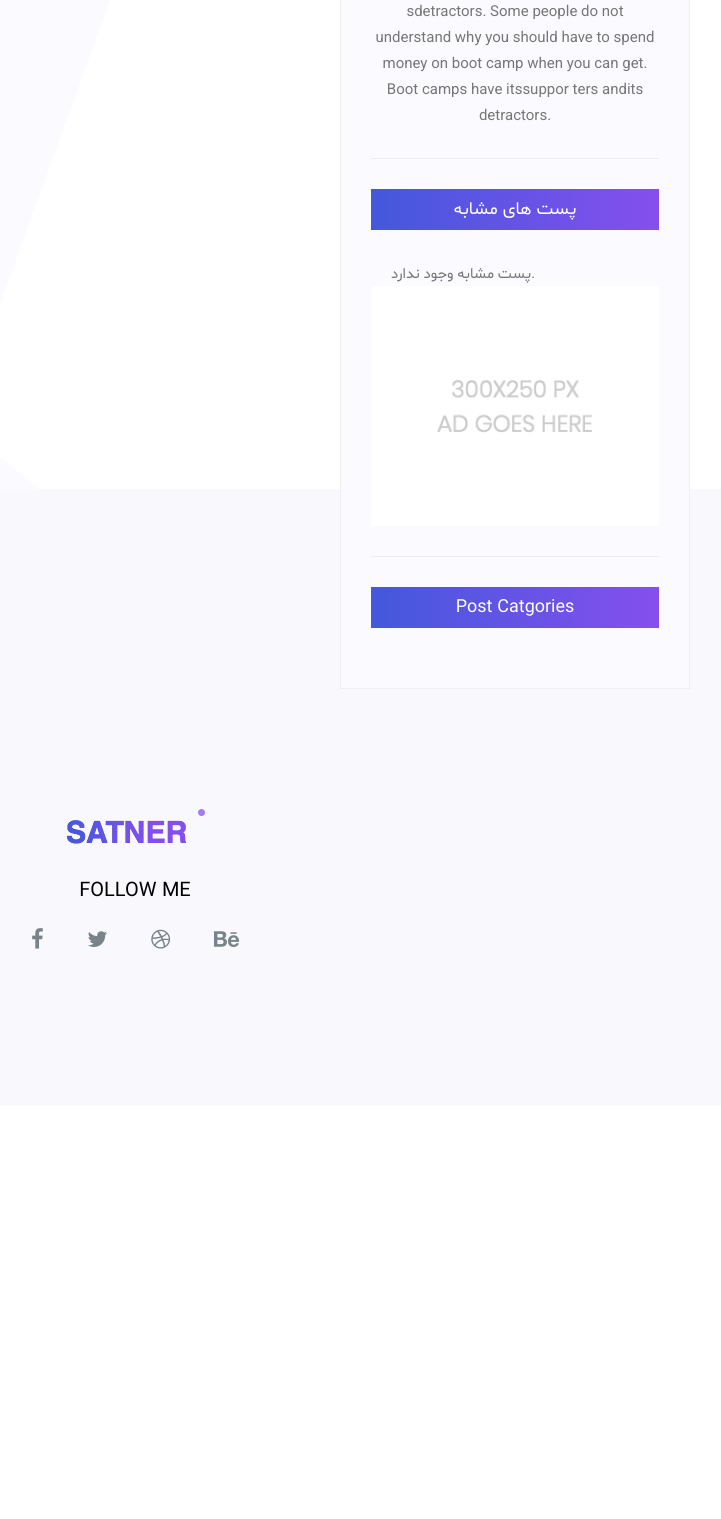
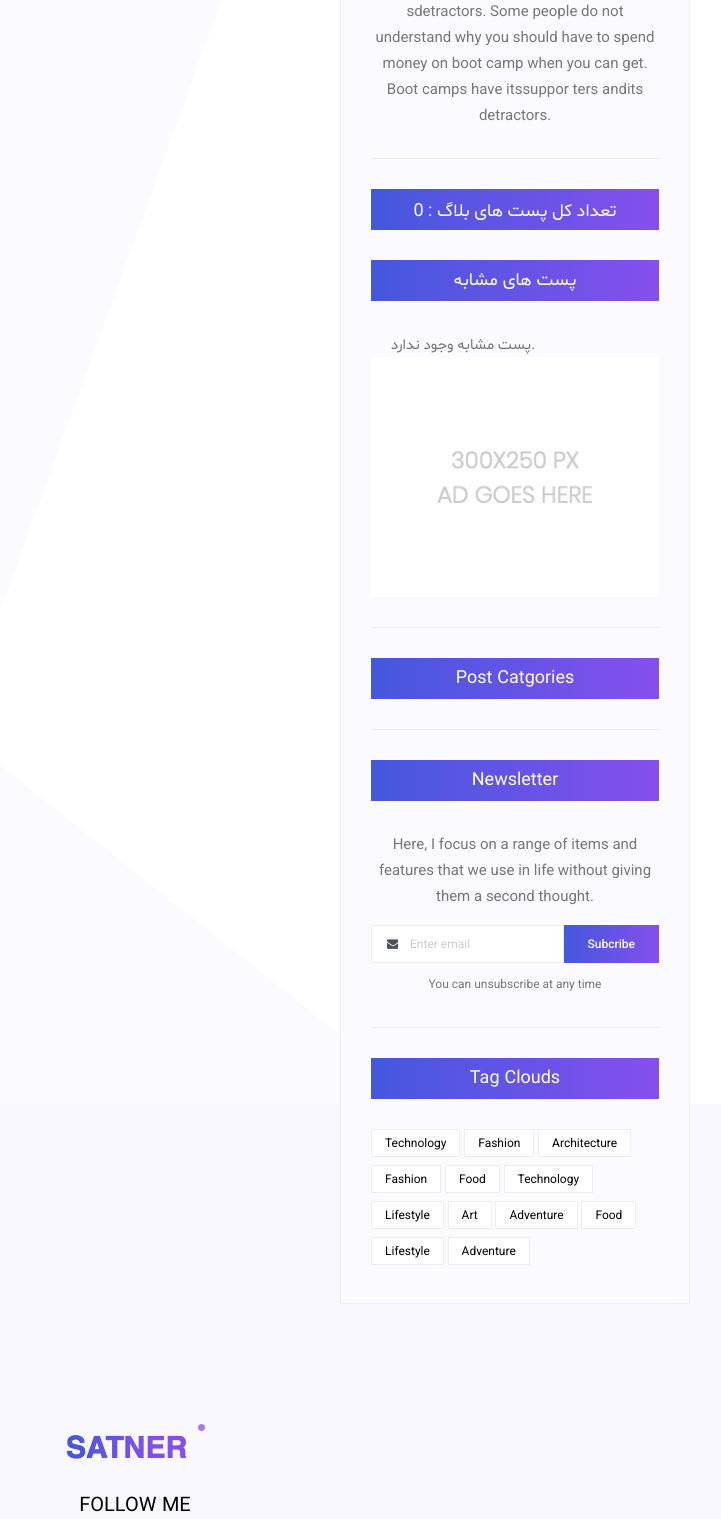
Before and after one commit to xani1996/myblog, a Django app: page /blog/list/ in a window 1280 px wide. Shown: the part 1386-2905 px from the top of that part, without its empty margins (505-1226 px from the left). Before the commit the page ends 2491 px from the top of that part, so only its background shows below. Run offline with Django 5.2, Linux system fonts and the light colour scheme; data that the repository does not hold is empty; the page is wider than the window, and the part outside it is not shown; some libraries are stand-ins or nearby versions; some web fonts are replaced.

Commit message:
build a tag that shows latest posts modify sidebar and create ne python modeul

```diff
--- a/blog/templates/blog/post/includes/sidebar.html
+++ b/blog/templates/blog/post/includes/sidebar.html
@@ -27,6 +29,7 @@
             <div class="br"></div>
         </aside>
         <aside class="single_sidebar_widget popular_post_widget">
+            <p class="widget_title">تعداد کل پست های بلاگ : {% total_posts %}</p>
             <h3 class="widget_title">پست های مشابه</h3>
             <div class="media post_item">
 
@@ -68,8 +71,48 @@
                                 {% endfor %}
                             </div>
                         </div>
+
                     </li>
                 {% endfor %}
+            </ul>
+            <div class="br"></div>
+        </aside>
+        <aside class="single-sidebar-widget newsletter_widget">
+            <h4 class="widget_title">Newsletter</h4>
+            <p>
+                Here, I focus on a range of items and features that we use in life without
+                giving them a second thought.
+            </p>
+            <div class="form-group d-flex flex-row">
+                <div class="input-group">
+                    <div class="input-group-prepend">
+                        <div class="input-group-text"><i class="fa fa-envelope" aria-hidden="true"></i>
+                        </div>
+                    </div>
+                    <input type="text" class="form-control" id="inlineFormInputGroup"
+                           placeholder="Enter email" onfocus="this.placeholder = ''"
+                           onblur="this.placeholder = 'Enter email'">
+                </div>
+                <a href="#" class="bbtns">Subcribe</a>
+            </div>
+            <p class="text-bottom">You can unsubscribe at any time</p>
+            <div class="br"></div>
+        </aside>
+        <aside class="single-sidebar-widget tag_cloud_widget">
+            <h4 class="widget_title">Tag Clouds</h4>
+            <ul class="list">
+                <li><a href="#">Technology</a></li>
+                <li><a href="#">Fashion</a></li>
+                <li><a href="#">Architecture</a></li>
+                <li><a href="#">Fashion</a></li>
+                <li><a href="#">Food</a></li>
+                <li><a href="#">Technology</a></li>
+                <li><a href="#">Lifestyle</a></li>
+                <li><a href="#">Art</a></li>
+                <li><a href="#">Adventure</a></li>
+                <li><a href="#">Food</a></li>
+                <li><a href="#">Lifestyle</a></li>
+                <li><a href="#">Adventure</a></li>
             </ul>
         </aside>
     </div>
--- /dev/null
+++ b/blog/templatetags/blog_tags.py
@@ -0,0 +1,9 @@
+from django import template
+from ..models import Post
+
+register = template.Library()
+
+
+@register.simple_tag
+def total_posts():
+    return Post.published.count()
```
Also changed, not shown: other parts of blog/templates/blog/post/includes/sidebar.html (+2 -0 lines).
